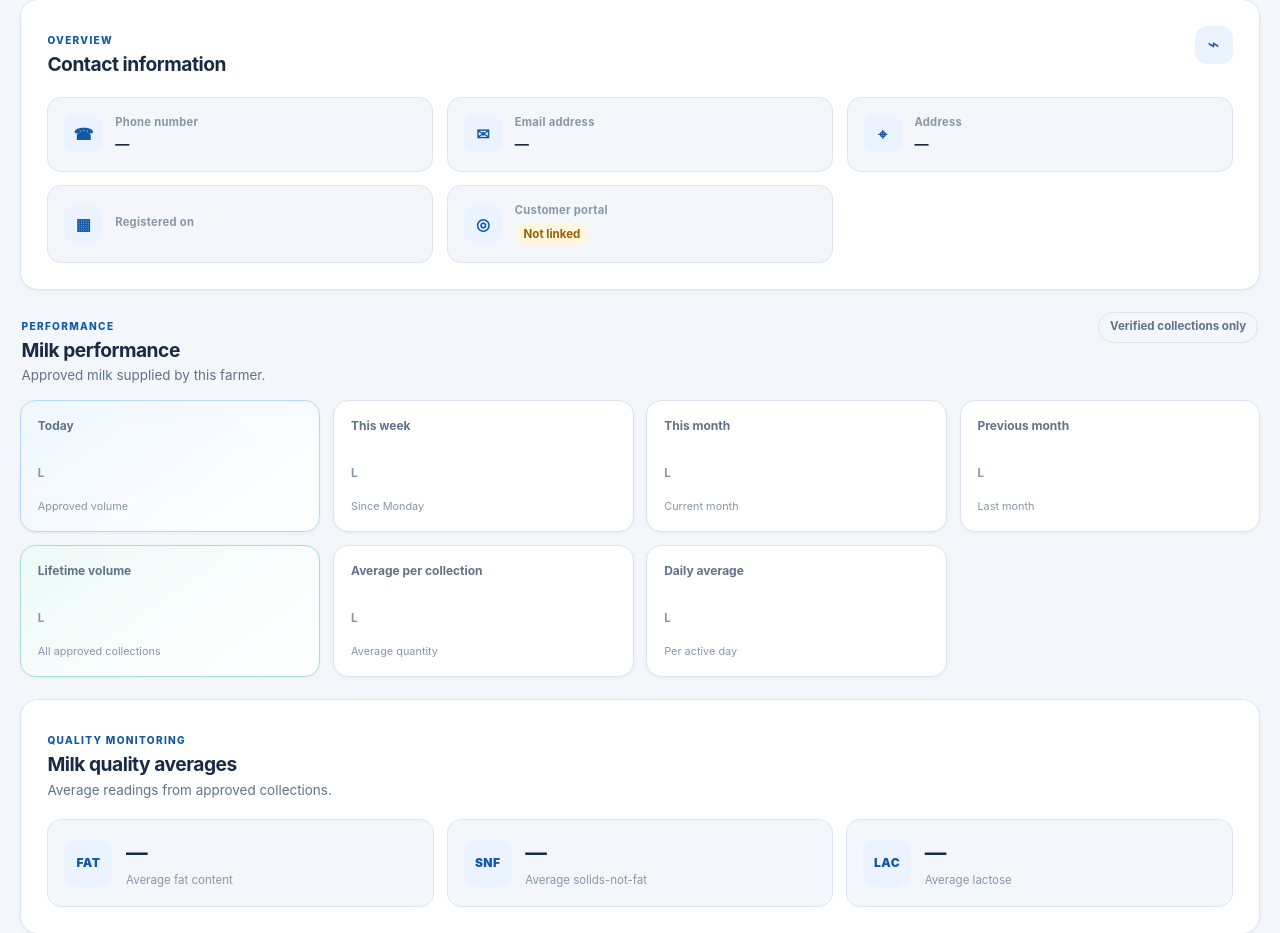
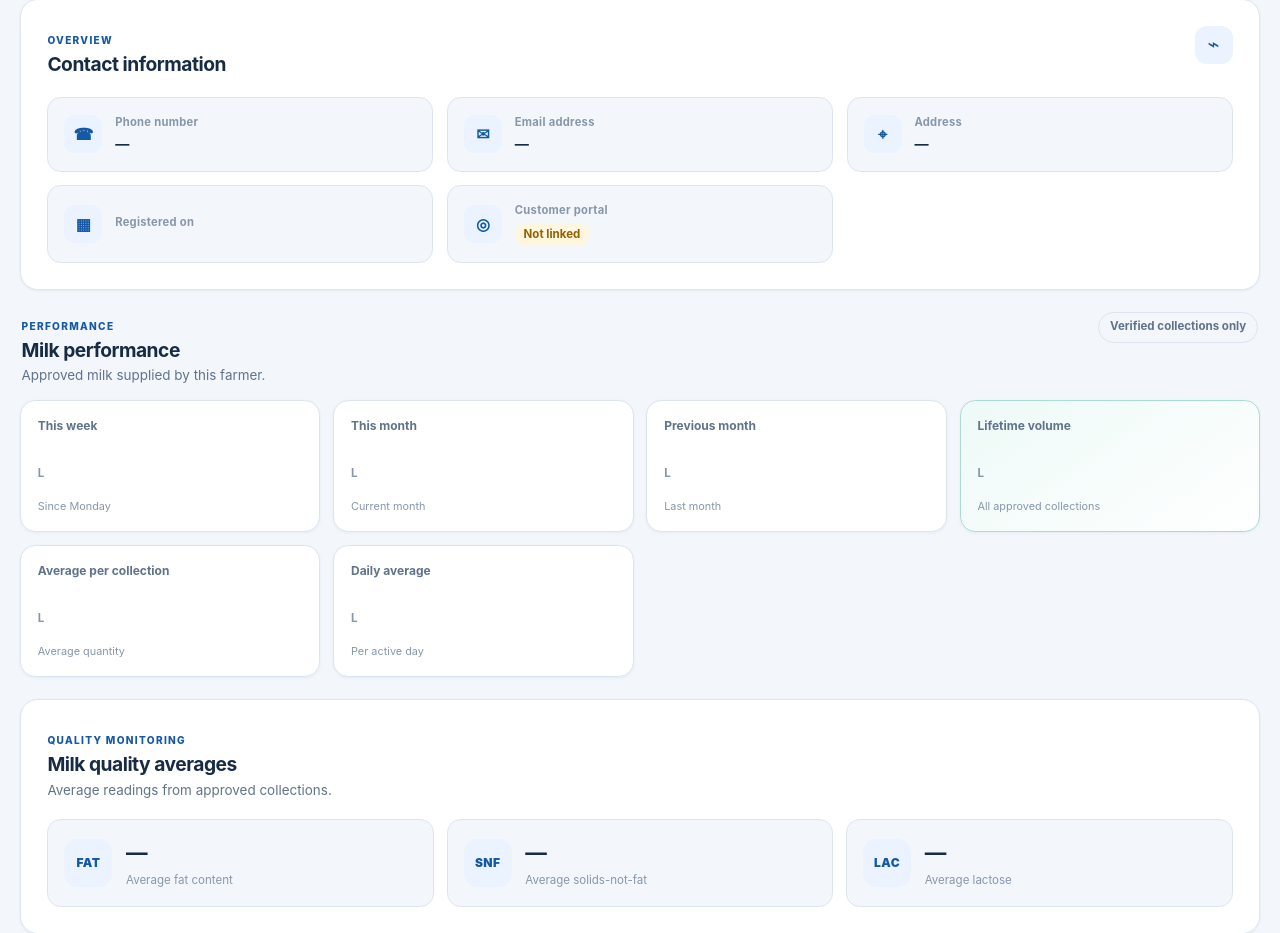
Before and after one commit to Mohankewat108/milk_management_system, a Django app: template templates/parties/party_detail.html in a window 1280 px wide. Shown: the part 318-1251 px from the top of the page. Run offline with Django 5.2, Linux system fonts and the light colour scheme; the template is opened without the code that fills it, so the values that code supplies are empty.

Commit message:
Remove today approved volume metric from party profile

```diff
--- a/templates/parties/party_detail.html
+++ b/templates/parties/party_detail.html
@@ -58,7 +58,7 @@
       <span class="profile-period-note">{% translate "Verified collections only" %}</span>
     </div>
     <div class="profile-metric-grid">
-      <article class="profile-metric-card metric-today"><span class="profile-metric-label">{% translate "Today" %}</span><strong>{{ metrics.today_litres|floatformat:3 }} <small>L</small></strong><span class="profile-metric-foot">{% translate "Approved volume" %}</span></article>
+
       <article class="profile-metric-card"><span class="profile-metric-label">{% translate "This week" %}</span><strong>{{ metrics.week_litres|floatformat:3 }} <small>L</small></strong><span class="profile-metric-foot">{% translate "Since Monday" %}</span></article>
       <article class="profile-metric-card"><span class="profile-metric-label">{% translate "This month" %}</span><strong>{{ metrics.month_litres|floatformat:3 }} <small>L</small></strong><span class="profile-metric-foot">{% translate "Current month" %}</span></article>
       <article class="profile-metric-card"><span class="profile-metric-label">{% translate "Previous month" %}</span><strong>{{ metrics.previous_month_litres|floatformat:3 }} <small>L</small></strong><span class="profile-metric-foot">{% translate "Last month" %}</span></article>
```
